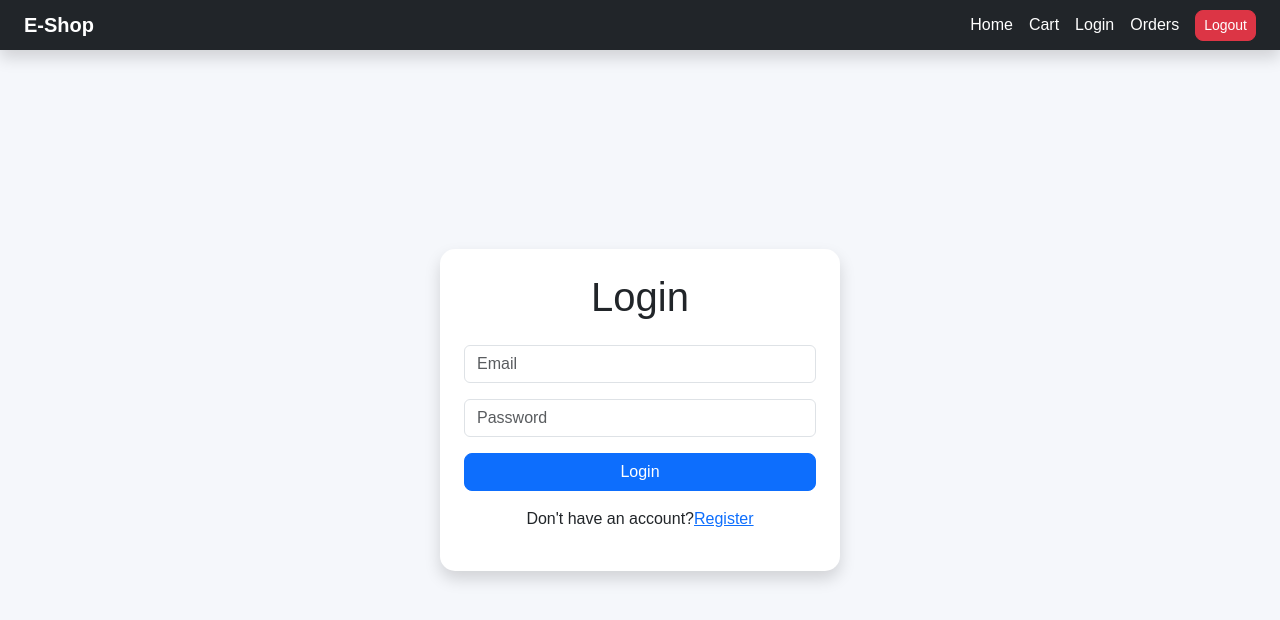
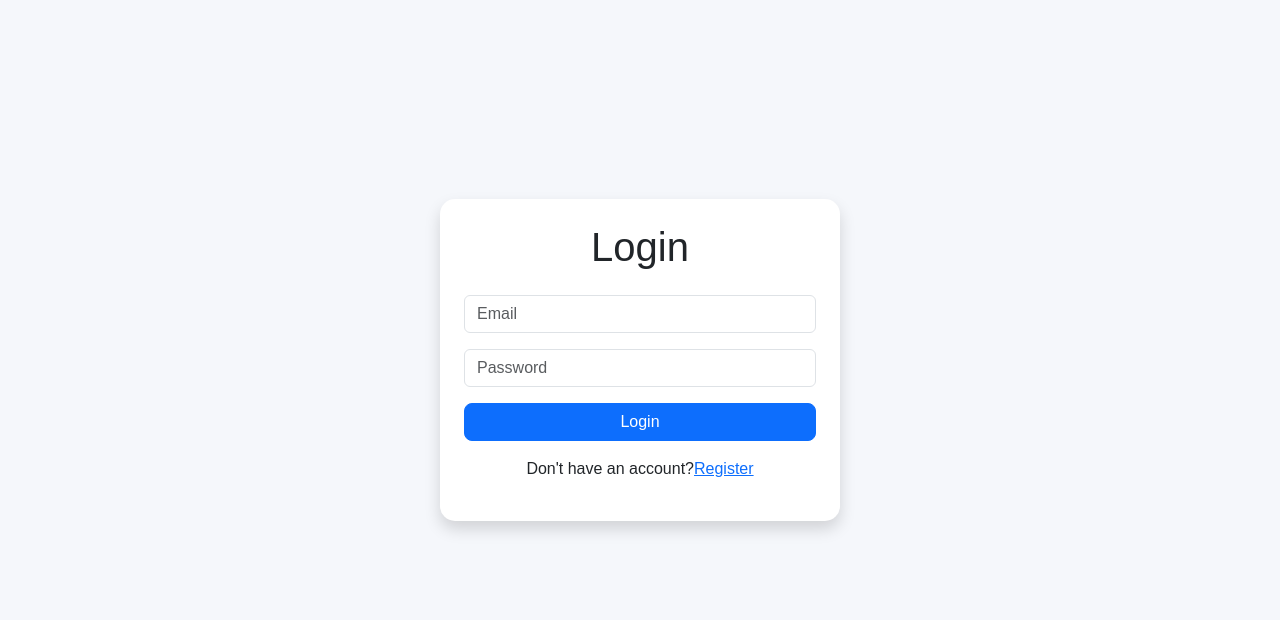
Before and after one commit to ankitlakhchaura/e-commerce, a React app in the folder frontend/: page / in a window 1280 px wide. Shown: the top 620 px of the page. Built offline with nearby package versions, Linux system fonts and the light colour scheme; the HTML template or start-up script is replaced by a standard one.

Commit message:
changes in login

```diff
--- a/frontend/src/App.jsx
+++ b/frontend/src/App.jsx
@@ -14,7 +14,7 @@ function App() {
   const location=useLocation();
   return (
     <>
-      {location.pathname !=="/login"&& location.pathname !=="/register"&&<Navbar />}
+      {location.pathname !=="/"&& location.pathname !=="/register"&&<Navbar />}
 
       <Routes>
         <Route path="/" element={<Login />} />
```
